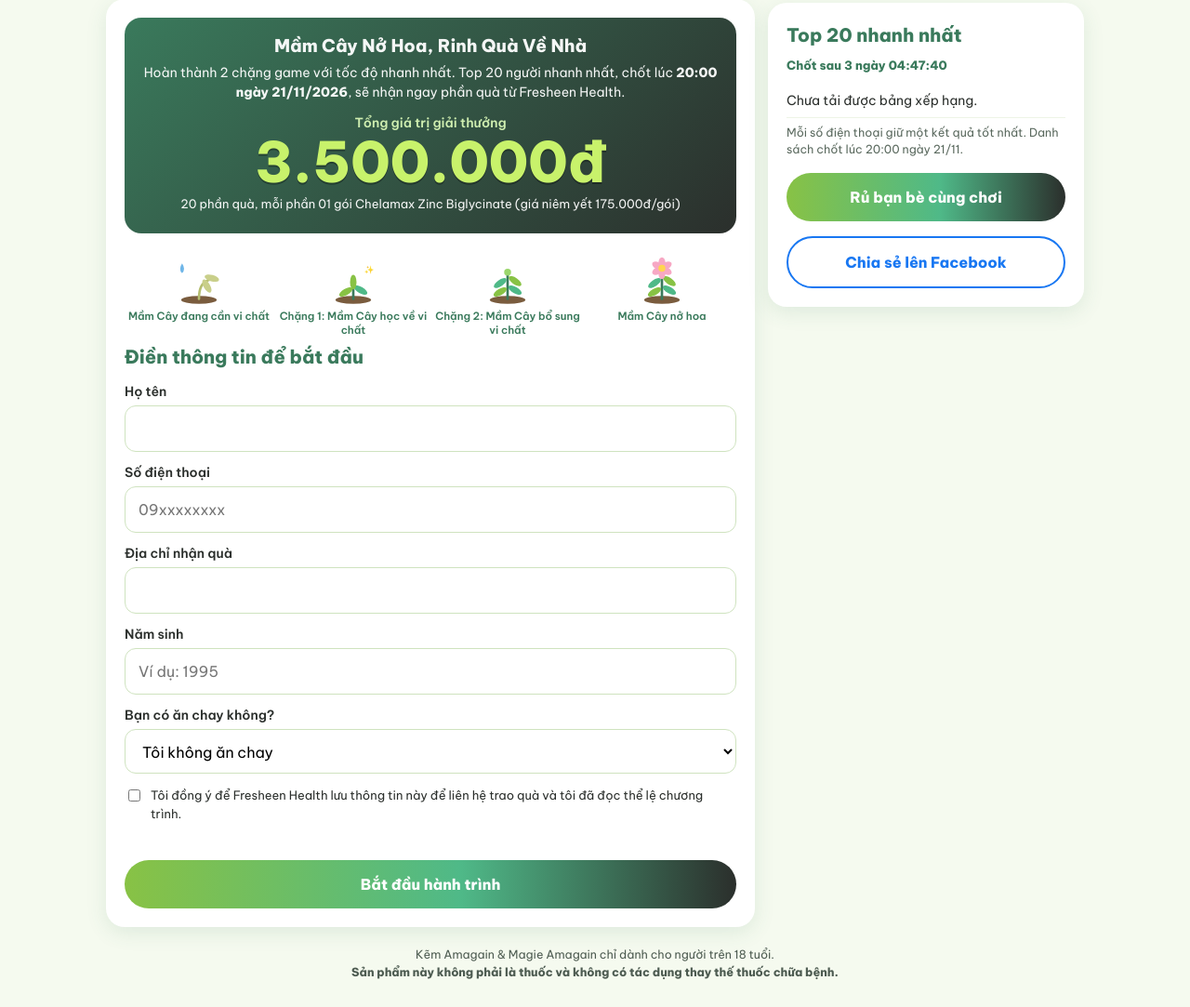
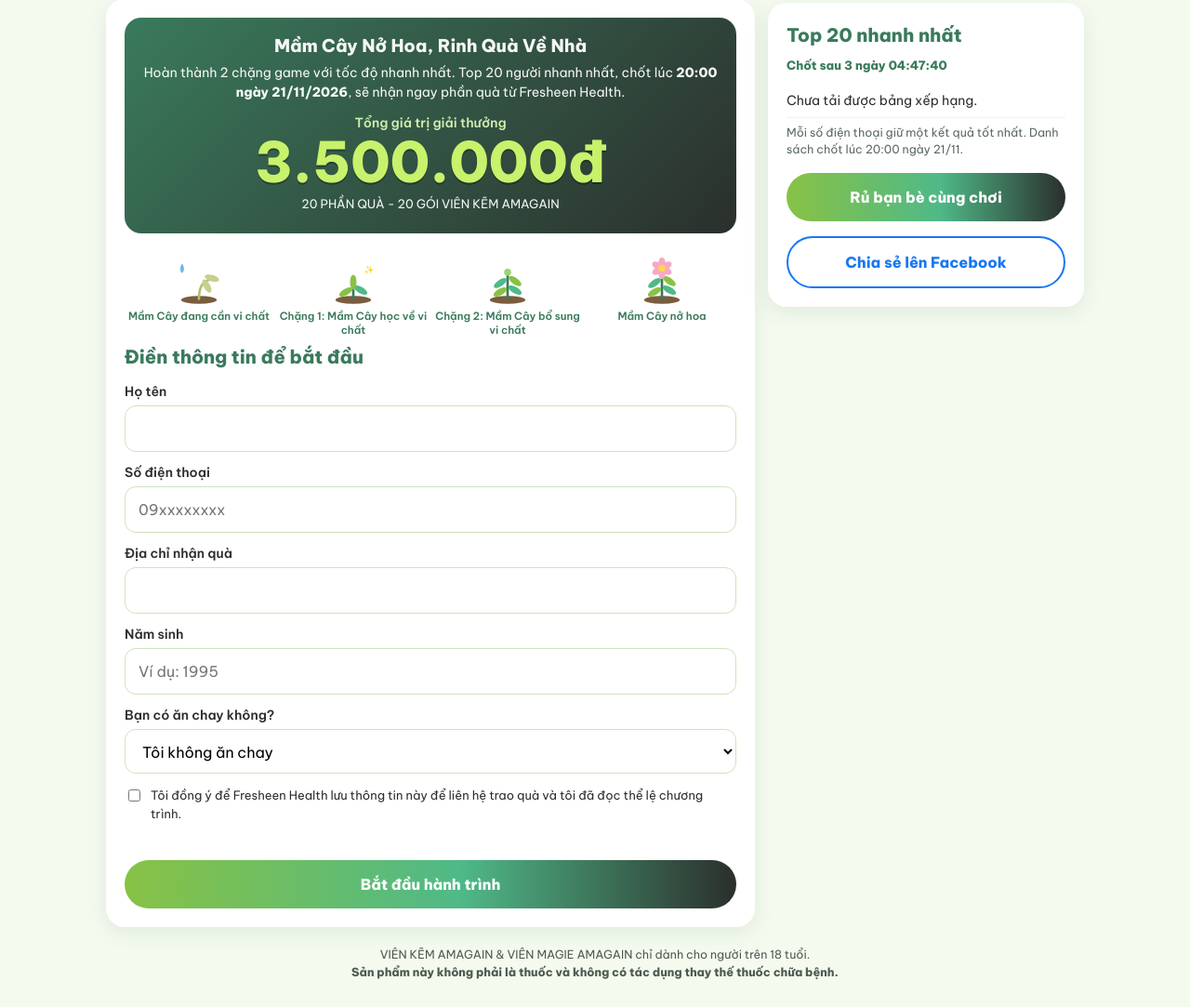
Before and after one commit to thesheepandtree/minigame, a plain HTML site: page index.html in a window 1280 px wide. Shown: the part 67-1150 px from the top of the page at 93% size. Drawn offline with Linux system fonts and the light colour scheme; no server answers.

Commit message:
Update index.html

```diff
--- a/index.html
+++ b/index.html
@@ -96,7 +96,7 @@ input.invalid{border-color:#b3261e;background:#fff6f5}
       <p>Hoàn thành 2 chặng game với tốc độ nhanh nhất. Top 20 người nhanh nhất, chốt lúc <b>20:00 ngày 21/11/2026</b>, sẽ nhận ngay phần quà từ Fresheen Health.</p>
       <div class="pl">Tổng giá trị giải thưởng</div>
       <div class="pv">3.500.000đ</div>
-      <p style="font-size:13px">20 phần quà, mỗi phần 01 gói Chelamax Zinc Biglycinate (giá niêm yết 175.000đ/gói)</p>
+      <p style="font-size:13px">20 PHẦN QUÀ - 20 GÓI VIÊN KẼM AMAGAIN</p>
     </div>
     <div class="journey">
       <div><div class="spr" data-s="0"></div><span>Mầm Cây đang cần vi chất</span></div>
@@ -196,7 +196,7 @@ input.invalid{border-color:#b3261e;background:#fff6f5}
 </div>
 
 <div id="toast" role="status"></div>
-<footer>Kẽm Amagain &amp; Magie Amagain chỉ dành cho người trên 18 tuổi.<br><b>Sản phẩm này không phải là thuốc và không có tác dụng thay thế thuốc chữa bệnh.</b></footer>
+<footer>VIÊN KẼM AMAGAIN &amp; VIÊN MAGIE AMAGAIN chỉ dành cho người trên 18 tuổi.<br><b>Sản phẩm này không phải là thuốc và không có tác dụng thay thế thuốc chữa bệnh.</b></footer>
 
 <script>
 // Dán URL Web App của Google Apps Script vào đây. Để trống = chạy thử, không lưu dữ liệu.
@@ -347,7 +347,7 @@ $('#d2').onclick=()=>finish();
 async function finish(){
   tStop();const total=Math.round(ms());
   $('#rt').textContent=fmt(total);document.body.classList.add('done');show('s-res');
-  $('#prz').innerHTML='Bạn có cơ hội nhận <b>01 gói Chelamax Zinc Biglycinate</b> nếu nằm trong <b>Top 20 người nhanh nhất</b> khi bảng xếp hạng chốt lúc <b>20:00 ngày 21/11/2026</b>.'+(P.age<18?'<br><span class="small">Lưu ý: sản phẩm không dành cho người dưới 18 tuổi sử dụng.</span>':'');
+  $('#prz').innerHTML='Bạn có cơ hội nhận <b>01 gói VIÊN KẼM AMAGAIN</b> nếu nằm trong <b>Top 20 người nhanh nhất</b> khi bảng xếp hạng chốt lúc <b>20:00 ngày 21/11/2026</b>.'+(P.age<18?'<br><span class="small">Lưu ý: sản phẩm không dành cho người dưới 18 tuổi sử dụng.</span>':'');
   const rs=$('#rs');rs.textContent='Đang ghi nhận kết quả...';
   try{
     const r=await api({action:'finish',token,ms:total,score:c1});
```
